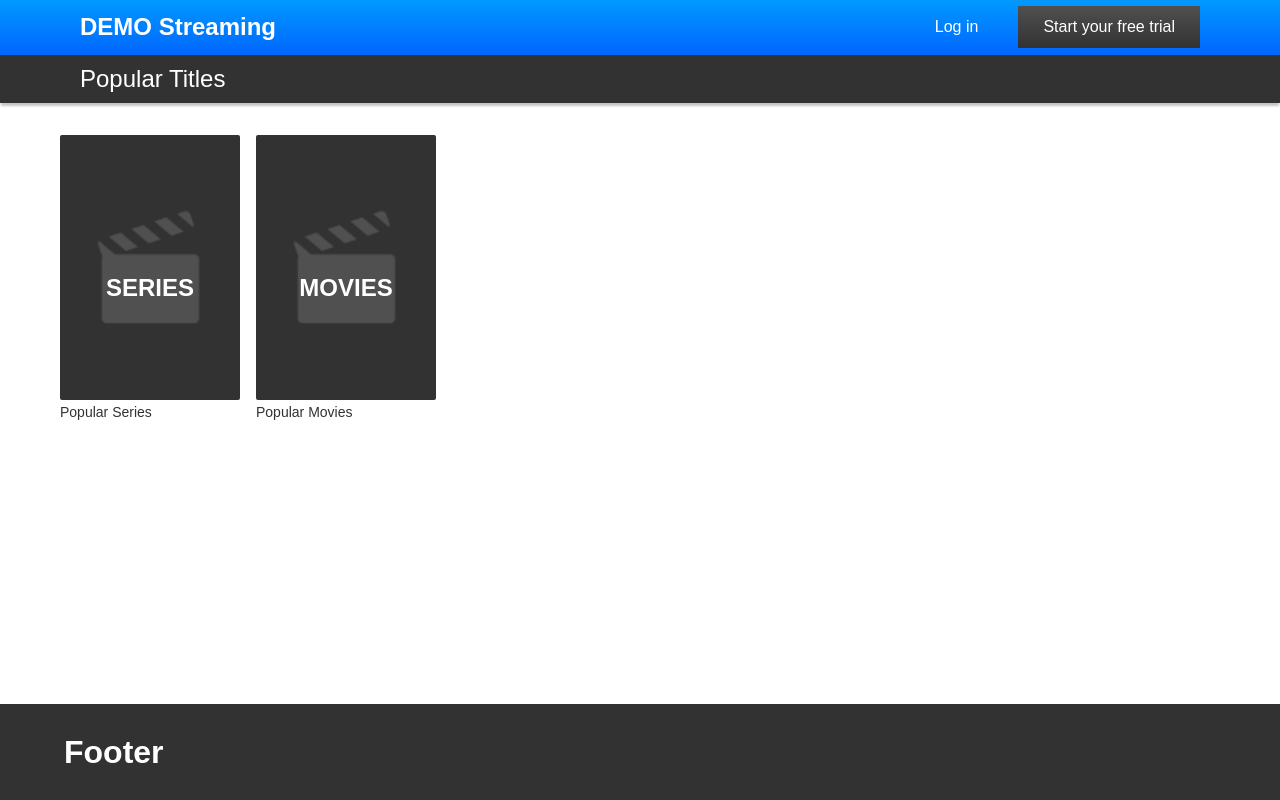
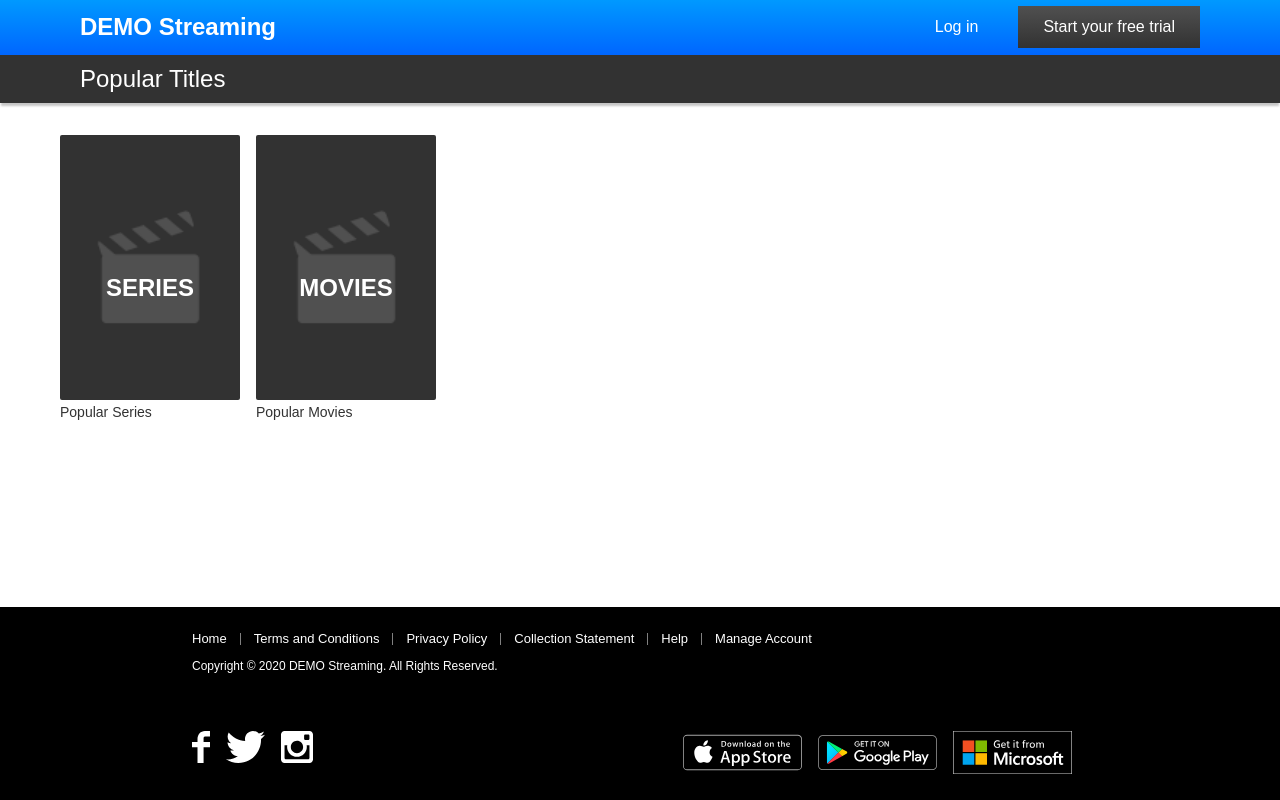
Before and after one commit to subhanahmed047/demo-streaming, a React (Vite) app: page / in a window 1280 px wide. Built offline with nearby package versions, Linux system fonts and the light colour scheme.

Commit message:
create footer ui elements

```diff
--- a/client/components/footer/Footer.jsx
+++ b/client/components/footer/Footer.jsx
@@ -1,19 +1,65 @@
 import React from 'react';
 import styled from 'styled-components';
+import FooterNav from './FooterNav';
+import devices from '../../constants/devices';
+import SocialIcons from './SocialIcons';
+import StoreIcons from './StoreIcons';
 
 const FooterWrapper = styled.footer`
   display: flex;
   flex-direction: column;
-  min-height: 2em;
+  background: black;
+  flex-wrap: wrap;
+  padding: 2% 15%;
+`;
+
+const CopyrightText = styled.p`
+  font-size: 12px;
+  font-weight: 300;
   color: white;
-  background: ${(props) => props.theme.secondary.dark};
+  padding-top: 1em;
+
+  @media ${devices.maxWidth.TABLET} {
+    text-align: center;
+    font-size: 10px;
+    padding-top: 2em;
+  }
+`;
+
+const IconsContainer = styled.div`
+  display: flex;
+  justify-content: space-between;
   flex-wrap: wrap;
-  padding: 1.5em 4em;
+  padding-top: 1.5em;
+
+  @media ${devices.maxWidth.TABLET} {
+    justify-content: center;
+  }
+`;
+
+const FooterContent = styled.div`
+  display: flex;
+  flex-direction: column;
+  @media ${devices.maxWidth.TABLET} {
+    flex-direction: column-reverse;
+  }
 `;
 
 const Footer = () => (
   <FooterWrapper>
-    <h1>Footer</h1>
+    <FooterNav />
+
+    {
+      <FooterContent>
+        <CopyrightText>
+          Copyright © 2020 DEMO Streaming. All Rights Reserved.
+        </CopyrightText>
+        <IconsContainer>
+          <SocialIcons />
+          <StoreIcons />
+        </IconsContainer>
+      </FooterContent>
+    }
   </FooterWrapper>
 );
 
--- /dev/null
+++ b/client/components/footer/FooterNav.jsx
@@ -0,0 +1,56 @@
+import React from 'react';
+import styled from 'styled-components';
+import devices from '../../constants/devices';
+
+const Nav = styled.nav`
+  list-style: none;
+  display: block;
+  line-height: 0.8em;
+
+  a {
+    float: left;
+    cursor: pointer;
+    color: $(({theme}) => theme.linkGrey);
+    padding: 0px 1em;
+    font-size: 13px;
+    font-weight: 300;
+    border-left: 1px solid rgba(255, 255, 255, 0.5);
+
+    &:first-child {
+      border: none;
+      padding-left: 0;
+    }
+  }
+
+  @media ${devices.maxWidth.TABLET} {
+    display: flex;
+    flex-wrap: wrap;
+    text-align: center;
+
+    a {
+      border: none;
+      line-height: 2.5;
+      font-size: 11px;
+      width: 50%;
+    }
+  }
+  @media ${devices.maxWidth.MOBILE_L} {
+    a {
+      width: 100%;
+      border: none;
+    }
+  }
+`;
+
+const FooterNav = () => (
+  <Nav>
+    <a>Home</a>
+    <a>Terms and Conditions</a>
+    <a>Privacy Policy</a>
+    <a>Collection Statement</a>
+    <a>Help</a>
+    <a>Manage Account</a>
+  </Nav>
+);
+
+export default FooterNav;
--- /dev/null
+++ b/client/components/footer/SocialIcons.jsx
@@ -0,0 +1,32 @@
+import React from 'react';
+import styled from 'styled-components';
+import Icon from '../shared/Icon';
+import FacebookWhite from '../../assets/social/facebook-white.svg';
+import FacebookWBlue from '../../assets/social/facebook-blue.svg';
+import TwitterWhite from '../../assets/social/twitter-white.svg';
+import TwitterBlue from '../../assets/social/twitter-blue.svg';
+import InstagramWhite from '../../assets/social/instagram-white.svg';
+import InstagramBlue from '../../assets/social/instagram-blue.svg';
+
+const Container = styled.div`
+  display: flex;
+  justify-content: flex-start;
+  cursor: pointer;
+
+  img {
+    margin-top: 2em;
+    padding-right: 1em;
+    width: auto;
+    height: 2em;
+  }
+`;
+
+const SocialIcons = () => (
+  <Container>
+    <Icon src={FacebookWhite} hoverSrc={FacebookWBlue}></Icon>
+    <Icon src={TwitterWhite} hoverSrc={TwitterBlue}></Icon>
+    <Icon src={InstagramWhite} hoverSrc={InstagramBlue}></Icon>
+  </Container>
+);
+
+export default SocialIcons;
--- /dev/null
+++ b/client/components/footer/StoreIcons.js
@@ -0,0 +1,39 @@
+import React from 'react';
+import styled from 'styled-components';
+import Icon from '../shared/Icon';
+import AppStore from '../../assets/store/app-store.svg';
+import PlayStore from '../../assets/store/play-store.svg';
+import WindowsStore from '../../assets/store/windows-store.svg';
+import devices from '../../constants/devices';
+
+const Container = styled.ul`
+  display: flex;
+  justify-content: flex-end;
+  list-style: none;
+  cursor: pointer;
+
+  @media ${devices.maxWidth.TABLET} {
+    justify-content: center;
+
+    img {
+      width: 40%;
+    }
+  }
+
+  img {
+    margin-top: 2em;
+    padding-right: 1em;
+    width: 135px;
+    height: auto;
+  }
+`;
+
+const StoreIcons = () => (
+  <Container>
+    <Icon src={AppStore}></Icon>
+    <Icon src={PlayStore}></Icon>
+    <Icon src={WindowsStore}></Icon>
+  </Container>
+);
+
+export default StoreIcons;
--- /dev/null
+++ b/client/components/shared/Icon.js
@@ -0,0 +1,14 @@
+import React, { useState } from 'react';
+
+const Icon = ({ src, hoverSrc }) => {
+  const [img, setImg] = useState(src);
+  return (
+    <img
+      src={img}
+      onMouseOver={() => hoverSrc && setImg(hoverSrc)}
+      onMouseOut={() => hoverSrc && setImg(src)}
+    />
+  );
+};
+
+export default Icon;
--- a/client/theme/theme.js
+++ b/client/theme/theme.js
@@ -7,6 +7,7 @@ const theme = {
     light: '#505050',
     dark: '#323232',
   },
+  linkGrey: '#bdbdbd',
 };
 
 export default theme;
--- a/package.json
+++ b/package.json
@@ -21,7 +21,7 @@
     "build-watch": "parcel watch ./client/index.html",
     "start-watch": "nodemon server/index.js",
     "dev": "concurrently --kill-others \"yarn start-watch\" \"yarn build-watch\"",
-    "build": "parcel build ./client/index.html",
+    "build": "parcel build ./client/index.html --no-source-maps",
     "start": "yarn build && node server/index.js"
   }
 }
--- a/styles.css
+++ b/styles.css
@@ -1 +1 @@
-@import url('https://fonts.googleapis.com/css2?family=Montserrat:wght@300;400;500&display=swap');
+@import url('https://fonts.googleapis.com/css2?family=Raleway:wght@300;400;500&display=swap');
```
